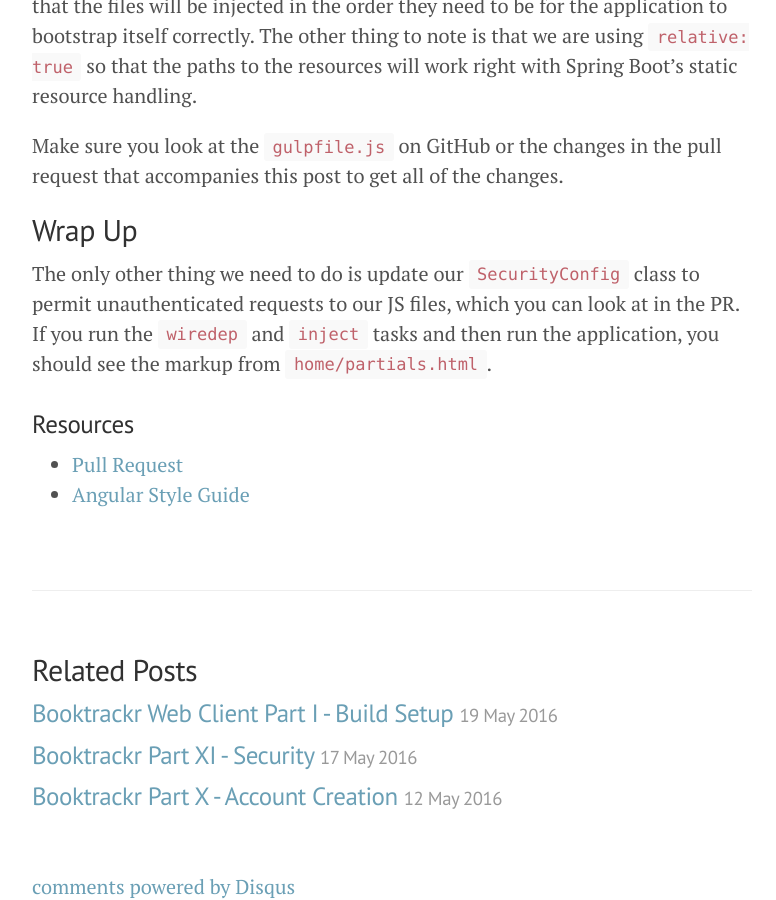
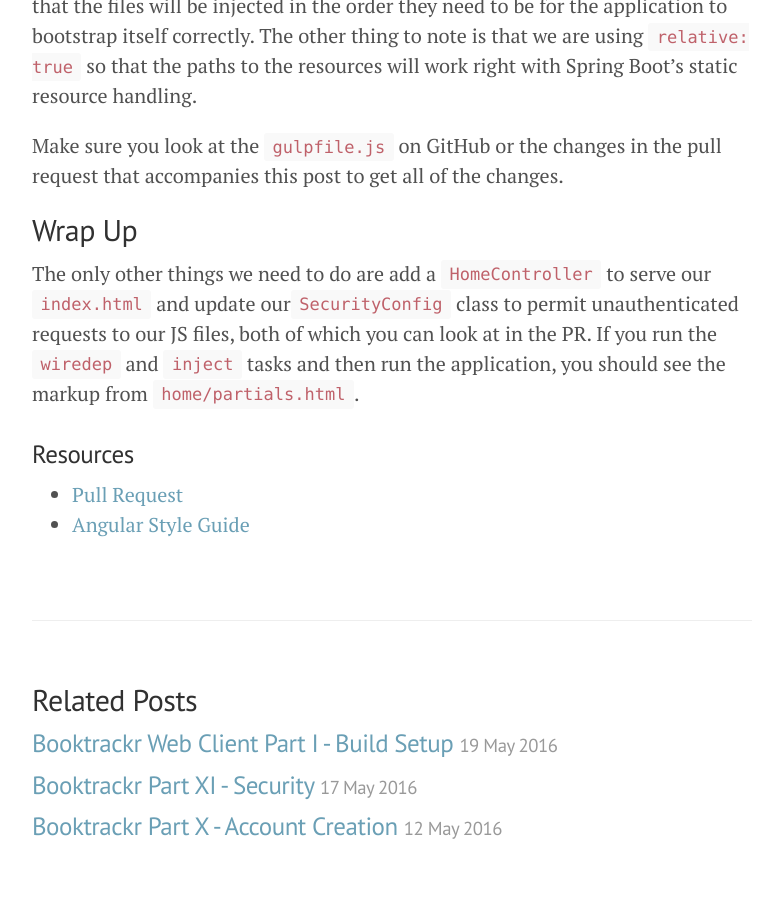
Before and after one commit to rpmartz/rpmartz.github.io, a Jekyll site: the page built from _posts/2016-05-18-booktrackr-client-part-02.md, in a window 1280 px wide and 900 px high, scrolled down 4145 px. Shown: the whole window, without its empty margins (248-1024 px from the left). Built offline with Jekyll 4.4.1, drawn with Linux system fonts in a browser that asks for light colours; nearby versions of some CDN libraries; comment, search, counter and statistics services are not loaded.

Commit message:
add other back end task

```diff
--- a/_posts/2016-05-18-booktrackr-client-part-02.md
+++ b/_posts/2016-05-18-booktrackr-client-part-02.md
@@ -144,7 +144,7 @@ Make sure you look at the `gulpfile.js` on GitHub or the changes in the pull req
 
 ## Wrap Up
 
-The only other thing we need to do is update our `SecurityConfig` class to permit unauthenticated requests to our JS files, which you can look at in the PR. If you run the `wiredep` and `inject` tasks and then run the application, you should see the markup from `home/partials.html`.
+The only other things we need to do are add a `HomeController` to serve our `index.html` and update our`SecurityConfig` class to permit unauthenticated requests to our JS files, both of which you can look at in the PR. If you run the `wiredep` and `inject` tasks and then run the application, you should see the markup from `home/partials.html`.
 
 ### Resources
 
```
